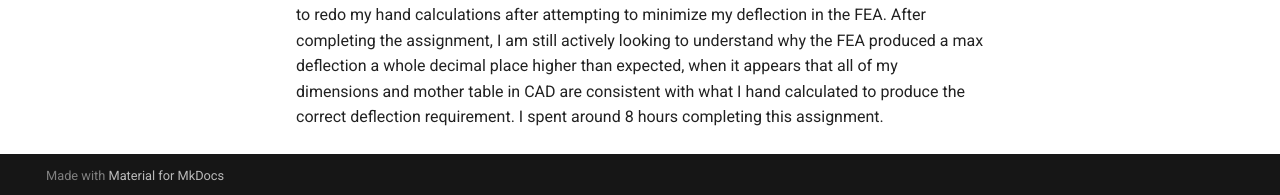
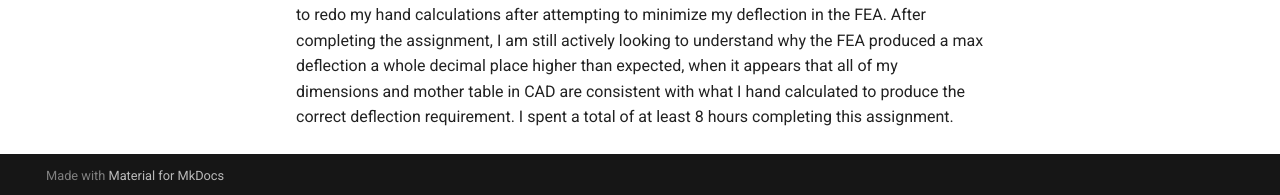
Before and after one commit to apaciore/megr2156-portfolio, an MkDocs documentation site: the page built from docs/assignments/A03/index.md, in a window 1280 px wide and 900 px high, scrolled down 4643 px. Shown: the part 702-897 px from the top of the window. Built offline with MkDocs 1.6.1 and Material for MkDocs 9.7.7, drawn with Linux system fonts in a browser that asks for light colours; some of the changed text lies outside the part shown.

Commit message:
Clarify time spent on assignment in index.md
Updated the time spent on the assignment for clarity.

```diff
--- a/docs/assignments/A03/index.md
+++ b/docs/assignments/A03/index.md
@@ -39,4 +39,4 @@ My newly calculated safety factor according to the nominal stress presented by t
 
 ## Communicate
 
-Some lessons I learned or mistakes I made is not confirming that there is a material in CAD to conduct the FEA with that has a matching Young's modulus to what I selected and confirmed was consistent with my dimensions in my hand calculations. I wasted quite a bit of time having to redo my hand calculations after attempting to minimize my deflection in the FEA. After completing the assignment, I am still actively looking to understand why the FEA produced a max deflection a whole decimal place higher than expected, when it appears that all of my dimensions and mother table in CAD are consistent with what I hand calculated to produce the correct deflection requirement. I spent around 8 hours completing this assignment.
+Some lessons I learned or mistakes I made is not confirming that there is a material in CAD to conduct the FEA with that has a matching Young's modulus to what I selected and confirmed was consistent with my dimensions in my hand calculations. I wasted quite a bit of time having to redo my hand calculations after attempting to minimize my deflection in the FEA. After completing the assignment, I am still actively looking to understand why the FEA produced a max deflection a whole decimal place higher than expected, when it appears that all of my dimensions and mother table in CAD are consistent with what I hand calculated to produce the correct deflection requirement. I spent a total of at least 8 hours completing this assignment.
```
